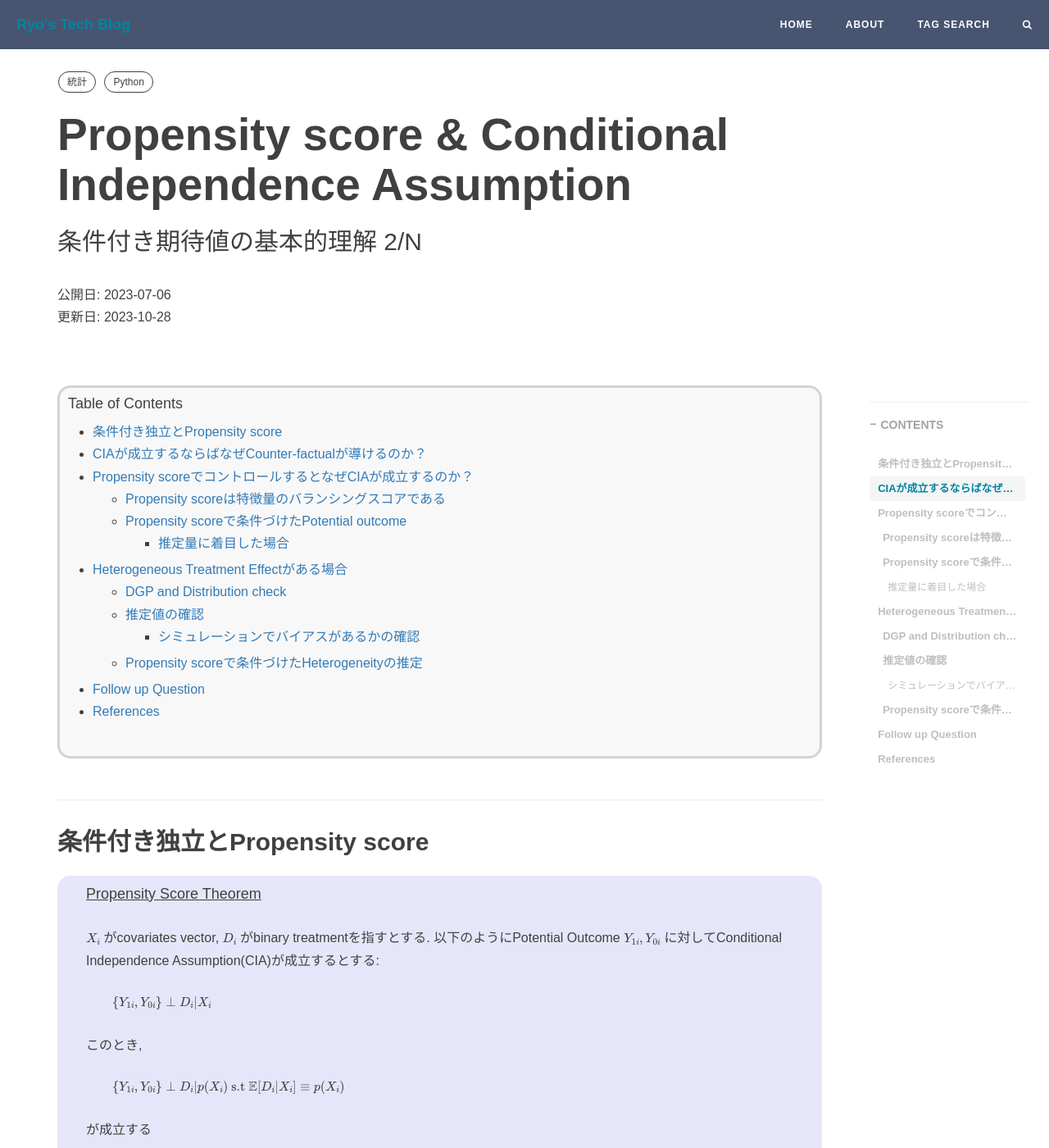
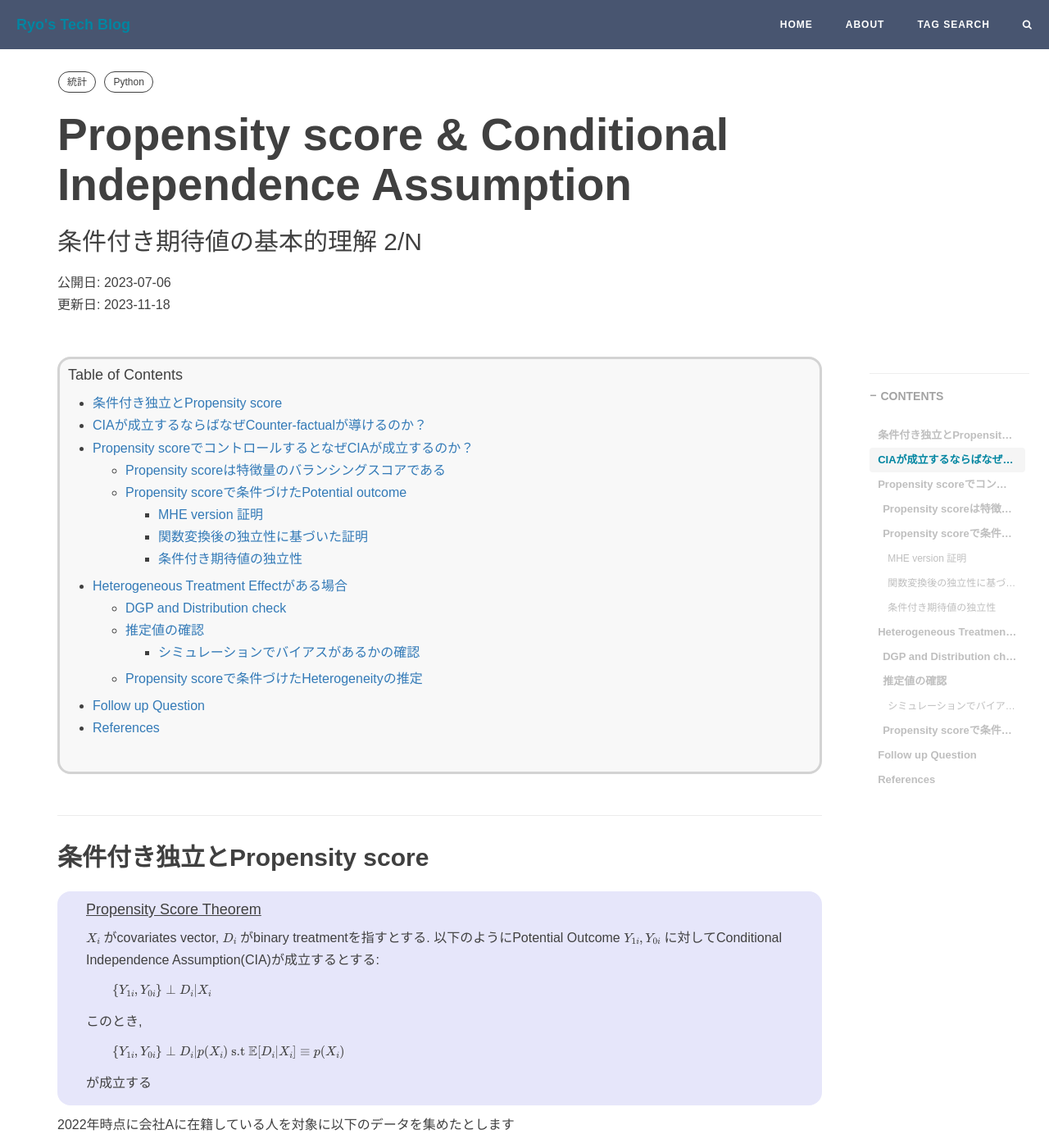
Before and after one commit to RyoNakagami/RyoNakagami.github.io, a Jekyll site: the page built from _posts/2023-07-06-propensity-score-conditional-independence.md, in a window 1280 px wide and 1400 px high. Shown: the whole window at 82% size. Built offline with Jekyll 4.4.1, drawn with Linux system fonts in a browser that asks for light colours; comment, search, counter and statistics services are not loaded; some of the changed text lies outside the part shown.

Commit message:
FIX latex

```diff
--- a/_posts/2023-07-06-propensity-score-conditional-independence.md
+++ b/_posts/2023-07-06-propensity-score-conditional-independence.md
@@ -7,7 +7,7 @@ header-style: text
 header-mask: 0.0
 catelog: true
 mathjax: true
-last_modified_at: 2023-10-28
+last_modified_at: 2023-11-18
 tags:
 
 - 統計
@@ -27,7 +27,9 @@ tags:
 - [Propensity scoreでコントロールするとなぜCIAが成立するのか？](#propensity-score%E3%81%A7%E3%82%B3%E3%83%B3%E3%83%88%E3%83%AD%E3%83%BC%E3%83%AB%E3%81%99%E3%82%8B%E3%81%A8%E3%81%AA%E3%81%9Ccia%E3%81%8C%E6%88%90%E7%AB%8B%E3%81%99%E3%82%8B%E3%81%AE%E3%81%8B)
   - [Propensity scoreは特徴量のバランシングスコアである](#propensity-score%E3%81%AF%E7%89%B9%E5%BE%B4%E9%87%8F%E3%81%AE%E3%83%90%E3%83%A9%E3%83%B3%E3%82%B7%E3%83%B3%E3%82%B0%E3%82%B9%E3%82%B3%E3%82%A2%E3%81%A7%E3%81%82%E3%82%8B)
   - [Propensity scoreで条件づけたPotential outcome](#propensity-score%E3%81%A7%E6%9D%A1%E4%BB%B6%E3%81%A5%E3%81%91%E3%81%9Fpotential-outcome)
-    - [推定量に着目した場合](#%E6%8E%A8%E5%AE%9A%E9%87%8F%E3%81%AB%E7%9D%80%E7%9B%AE%E3%81%97%E3%81%9F%E5%A0%B4%E5%90%88)
+    - [MHE version 証明](#mhe-version-%E8%A8%BC%E6%98%8E)
+    - [関数変換後の独立性に基づいた証明](#%E9%96%A2%E6%95%B0%E5%A4%89%E6%8F%9B%E5%BE%8C%E3%81%AE%E7%8B%AC%E7%AB%8B%E6%80%A7%E3%81%AB%E5%9F%BA%E3%81%A5%E3%81%84%E3%81%9F%E8%A8%BC%E6%98%8E)
+    - [条件付き期待値の独立性](#%E6%9D%A1%E4%BB%B6%E4%BB%98%E3%81%8D%E6%9C%9F%E5%BE%85%E5%80%A4%E3%81%AE%E7%8B%AC%E7%AB%8B%E6%80%A7)
 - [Heterogeneous Treatment Effectがある場合](#heterogeneous-treatment-effect%E3%81%8C%E3%81%82%E3%82%8B%E5%A0%B4%E5%90%88)
   - [DGP and Distribution check](#dgp-and-distribution-check)
   - [推定値の確認](#%E6%8E%A8%E5%AE%9A%E5%80%A4%E3%81%AE%E7%A2%BA%E8%AA%8D)
@@ -71,6 +73,7 @@ $$
 会社提供スキルアップクラス受講のyes, noは個人の自発的意思に任されているとします. この状況下でスキルアップクラス受講の
 翌年年収への影響を推定したいときに,単純比較を実施してしまうと
 
+<div class="math display" style="overflow: auto">
 $$
 \begin{align*}
 \mathbb E[Y | D_i=1] - \mathbb E[Y | D_i=0] &=\mathbb E[Y_1 | D_i=1] - \mathbb E[Y_0 | D_i=0]\\
@@ -78,6 +81,7 @@ $$
 &= \text{ATT } + \text{selection bias }
 \end{align*}
 $$
+</div>
 
 以上のようにATT + selection biasのように見たい効果が見ることができません.
 また, そもそも会社の意思決定問題に応じて「**見たい効果**」というのも変わってきます. 例えば,
@@ -115,14 +119,16 @@ $\mathbb E[Y_1 \vert D_i=0]$をなぜ推定できるようになるのか簡単
 
 $S_0$をunteatedの特徴量$X_i$の特徴量空間としたときに
 
+<div class="math display" style="overflow: auto">
 $$
 \begin{align*}
 \mathbb E[Y_1 | D_i=0] &= \mathbb E[\mathbb E[Y_1| D_i=0, X_i] | D_i=0]\\
-&= \mathbb E[\mathbb E[Y_1|X_i] | D_i=0] \because \text{CIA}\\
+&= \mathbb E[\mathbb E[Y_1|X_i] | D_i=0] \  \   \  \ \because \text{ CIA}\\
 &= \sum_{x\in S_0} \mathbb E[Y_1|X_i = x]\Pr(X_i=x |D_i = 0)\\
 &= \sum_{x\in S_0} \mathbb E[Y_1|D_i = 1, X_i = x]\Pr(X_i=x |D_i = 0) \because \text{CIA and support condition}
 \end{align*}
 $$
+</div>
 
 なお, Support conditionとは
 
@@ -221,6 +227,8 @@ $$
 
 </div>
 
+#### MHE version 証明
+
 MHEにならって以下のように証明できます.
 
 $\{Y_{1i}, Y_{0i}\} \perp D_i \vert p(X_i)$が成立することを言い換えると
@@ -233,18 +241,40 @@ $$
 
 なのでこれを示せれば十分ということがわかります.
 
+<div class="math display" style="overflow: auto">
 $$
 \begin{align*}
-\Pr(D_i=1|Y_{1i}, Y_{0i}, p(X_i)) &= \mathbb E[D_i|Y_{1i}, Y_{0i}, p(X_i)]\\
-&= \mathbb E[\mathbb[D_i|Y_{1i}, Y_{0i}, X_i]|Y_{1i}, Y_{0i}, p(X_i)]\\
-&= \mathbb E[\mathbb[D_i|X_i]|Y_{1i}, Y_{0i}, p(X_i)] \because \text{ CIA holds}\\
-&= \mathbb E[p(X_i)|Y_{1i}, Y_{0i}, p(X_i)] \because \text{ definition}\\
+\Pr(D_i=1|Y_{1i}, Y_{0i}, p(X_i)) &= \mathbb E[D_i|Y_{1i}, Y_{0i}, p(X_i)]\\[3pt]
+&= \mathbb E[\mathbb[D_i|Y_{1i}, Y_{0i}, X_i]|Y_{1i}, Y_{0i}, p(X_i)]\\[3pt]
+&= \mathbb E[\mathbb[D_i|X_i]|Y_{1i}, Y_{0i}, p(X_i)] \because \text{ CIA holds}\\[3pt]
+&= \mathbb E[p(X_i)|Y_{1i}, Y_{0i}, p(X_i)] \because \text{ definition}\\[3pt]
 &= p(X_i)
-
 \end{align*}
 $$
+</div>
 
-#### 推定量に着目した場合
+したがって, $\{Y_{1i}, Y_{0i}\} \perp D_i \vert p(X_i)$が成立する.
+
+#### 関数変換後の独立性に基づいた証明
+
+$p(X_i)$について, 逆写像$p^{-1}$が定義できるとします. 任意の事象$A, B, C$について
+
+<div class="math display" style="overflow: auto">
+$$
+\begin{align*}
+\Pr((Y_{0i}, Y_{1i})\in A, D_i\in B \vert p(X_i)\in C) &= \frac{\Pr((Y_{0i}, Y_{1i})\in A, D_i\in B, p(X_i)\in C)}{\Pr(p(X_i)\in C)}\\[3pt]
+    &= \frac{\Pr((Y_{0i}, Y_{1i})\in A, D_i\in B, X_i\in p^{-1}(C))}{\Pr(X_i\in p^{-1}(C))}\\[3pt]
+    &= \Pr((Y_{0i}, Y_{1i})\in A, D_i\in B \vert X_i\in p^{-1}(C))\\[3pt]
+    &= \Pr((Y_{0i}, Y_{1i})\in A \vert X_i\in p^{-1}(C))\Pr(D_i\in B \vert X_i\in p^{-1}(C)) \\[3pt]
+    &= \Pr((Y_{0i}, Y_{1i})\in A \vert p(X_i)\in C)\Pr(D_i\in B \vert p(X_i)\in C)
+\end{align*}
+$$
+</div>
+
+したがって, $\{Y_{1i}, Y_{0i}\} \perp D_i \vert p(X_i)$が成立する.
+
+
+#### 条件付き期待値の独立性
 
 conditional expectationに着目して以下を示すことも可能です:
 
--- a/css/ryo-blog.css
+++ b/css/ryo-blog.css
@@ -664,11 +664,11 @@ body {
   -moz-osx-font-smoothing: grayscale;
 }
 p {
-  margin: 30px 0;
+  margin: 10px 0;
 }
 @media screen and (max-width: 768px) {
   p {
-    margin: 25px 0;
+    margin: 10px 0;
   }
 }
 h1,
```
Also changed, not shown: _posts/2021-01-25-card-sequence.md (added, +121 -0 lines), css/ryo-blog.min.css.
